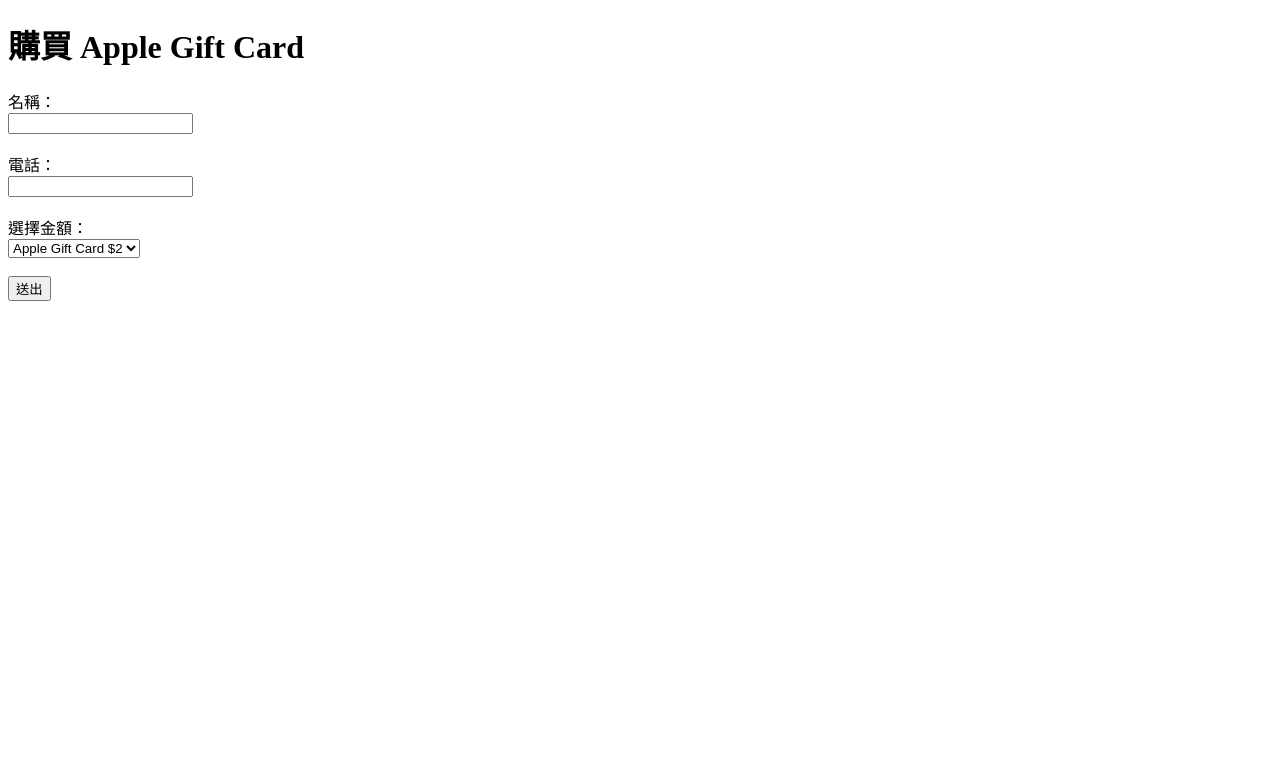
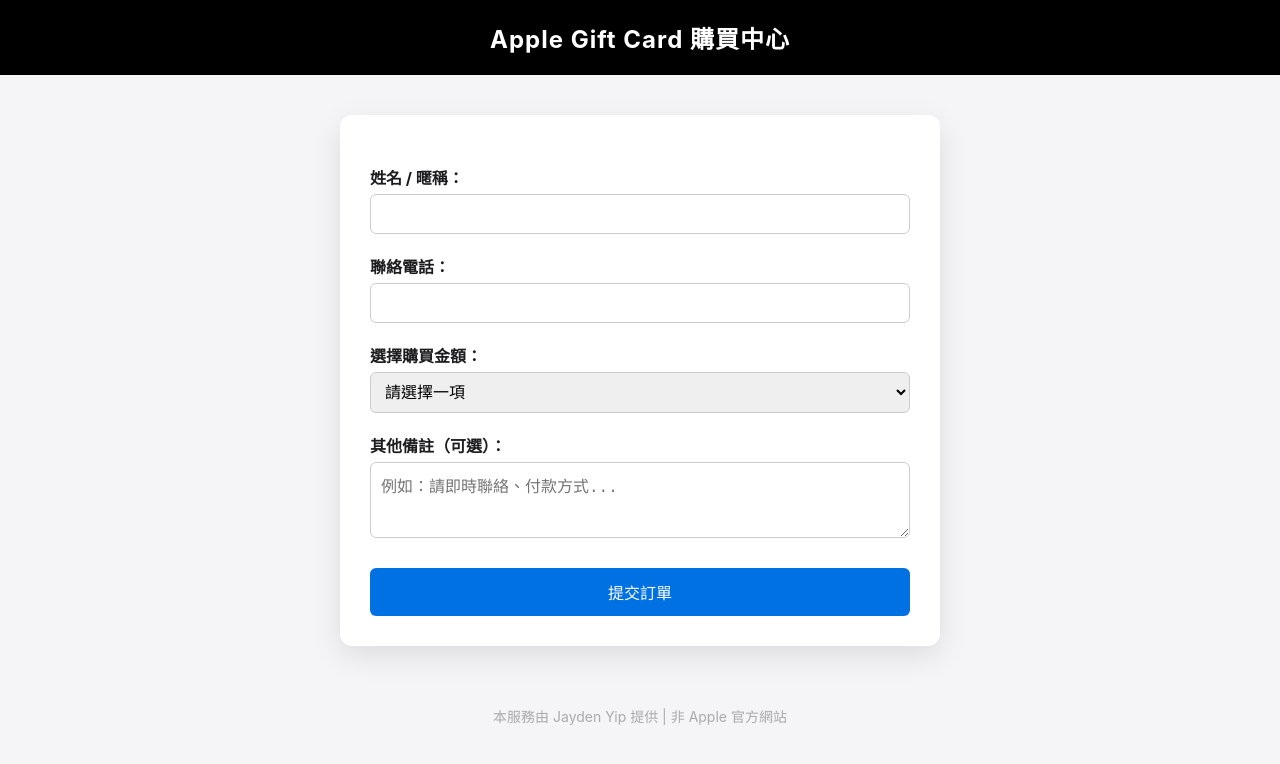
Before and after one commit to jaydenyip0708/rentappleid.hk, a plain HTML site: page index.html in a window 1280 px wide. Drawn offline with Linux system fonts and the light colour scheme.

Commit message:
index.html

```diff
--- a/index.html
+++ b/index.html
@@ -1,27 +1,107 @@
-
-
 <!DOCTYPE html>
 <html lang="zh-Hant">
 <head>
-  <meta charset="UTF-8">
-  <title>Apple Gift Card 購買表單</title>
+  <meta charset="UTF-8" />
+  <meta name="viewport" content="width=device-width, initial-scale=1.0" />
+  <title>Apple Gift Card 購買中心</title>
+  <style>
+    * {
+      box-sizing: border-box;
+    }
+    body {
+      font-family: -apple-system, BlinkMacSystemFont, "Segoe UI", Roboto, "Helvetica Neue", Arial, sans-serif;
+      background-color: #f5f5f7;
+      margin: 0;
+      padding: 0;
+      color: #1d1d1f;
+    }
+    header {
+      background-color: #000;
+      color: white;
+      padding: 20px 0;
+      text-align: center;
+    }
+    header h1 {
+      margin: 0;
+      font-size: 24px;
+      letter-spacing: 1px;
+    }
+    .container {
+      max-width: 600px;
+      margin: 40px auto;
+      padding: 30px;
+      background-color: white;
+      border-radius: 12px;
+      box-shadow: 0 10px 30px rgba(0, 0, 0, 0.1);
+    }
+    form {
+      display: flex;
+      flex-direction: column;
+    }
+    label {
+      margin-top: 20px;
+      font-weight: bold;
+    }
+    input, select, textarea {
+      padding: 10px;
+      margin-top: 5px;
+      border: 1px solid #ccc;
+      border-radius: 6px;
+      font-size: 16px;
+    }
+    textarea {
+      resize: vertical;
+    }
+    button {
+      margin-top: 30px;
+      background-color: #0071e3;
+      color: white;
+      padding: 12px;
+      font-size: 16px;
+      border: none;
+      border-radius: 6px;
+      cursor: pointer;
+      transition: background-color 0.3s ease;
+    }
+    button:hover {
+      background-color: #005bb5;
+    }
+    footer {
+      text-align: center;
+      font-size: 14px;
+      padding: 20px;
+      color: #aaa;
+    }
+  </style>
 </head>
 <body>
-  <h1>購買 Apple Gift Card</h1>
-  <form   action="https://formspree.io/f/manoavdp" method="POST">
-    <label>名稱：</label><br>
-    <input type="text" name="name" required><br><br>
+  <header>
+    <h1>Apple Gift Card 購買中心</h1>
+  </header>
+  <div class="container">
+    <form action="https://formspree.io/f/manoavdp" method="POST">
+      <label for="name">姓名 / 暱稱：</label>
+      <input type="text" name="name" id="name" required>
 
-    <label>電話：</label><br>
-    <input type="text" name="phone" required><br><br>
+      <label for="phone">聯絡電話：</label>
+      <input type="text" name="phone" id="phone" required>
 
-    <label>選擇金額：</label><br>
-    <select name="product">
-      <option value="Apple Gift Card $2">Apple Gift Card $2</option>
-      <option value="Apple Gift Card $5">Apple Gift Card $5</option>
-    </select><br><br>
+      <label for="product">選擇購買金額：</label>
+      <select name="product" id="product" required>
+        <option value="" disabled selected>請選擇一項</option>
+        <option value="Apple Gift Card $2">Apple Gift Card $2</option>
+        <option value="Apple Gift Card $5">Apple Gift Card $5</option>
+        <option value="Apple Gift Card $10">Apple Gift Card $10</option>
+      </select>
 
-    <button type="submit">送出</button>
-  </form>
+      <label for="note">其他備註（可選）：</label>
+      <textarea name="note" id="note" rows="3" placeholder="例如：請即時聯絡、付款方式..."></textarea>
+
+      <button type="submit">提交訂單</button>
+    </form>
+  </div>
+  <footer>
+    本服務由 Jayden Yip 提供 | 非 Apple 官方網站
+  </footer>
 </body>
 </html>
```
